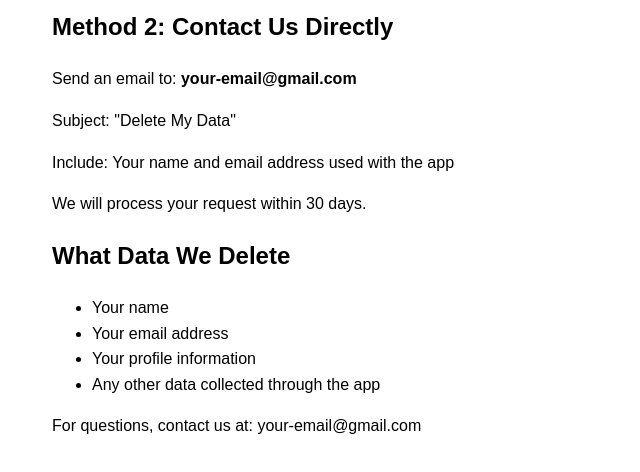
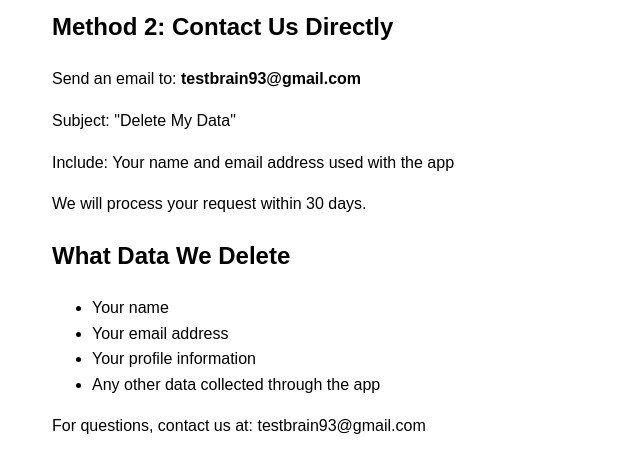
Before and after one commit to testbrain93/privacy-policy, a plain HTML site: page index.html in a window 1280 px wide. Shown: the part 382-854 px from the top of the page, 188-828 px from the left. Drawn offline with Linux system fonts and the light colour scheme.

Commit message:
Update contact email addresses in index.html

```diff
--- a/index.html
+++ b/index.html
@@ -29,7 +29,7 @@
     </ol>
 
     <h2>Method 2: Contact Us Directly</h2>
-    <p>Send an email to: <strong>your-email@gmail.com</strong></p>
+    <p>Send an email to: <strong>testbrain93@gmail.com</strong></p>
     <p>Subject: "Delete My Data"</p>
     <p>Include: Your name and email address used with the app</p>
     <p>We will process your request within 30 days.</p>
@@ -42,6 +42,6 @@
         <li>Any other data collected through the app</li>
     </ul>
 
-    <p>For questions, contact us at: your-email@gmail.com</p>
+    <p>For questions, contact us at: testbrain93@gmail.com</p>
 </body>
 </html>
```
